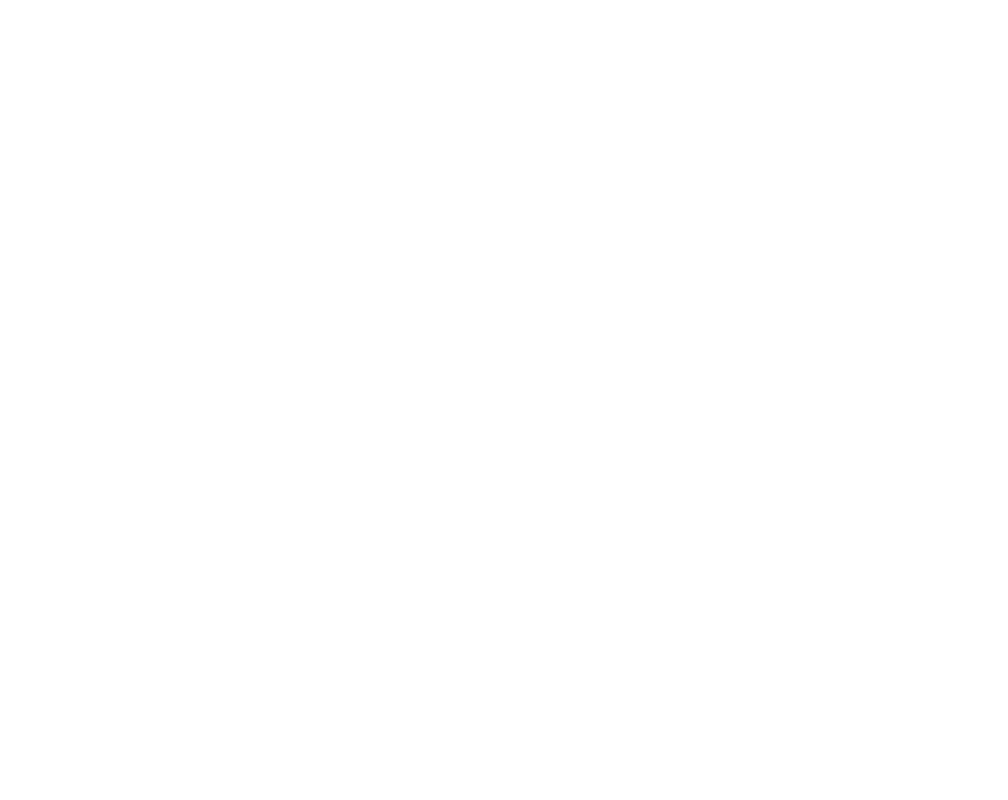
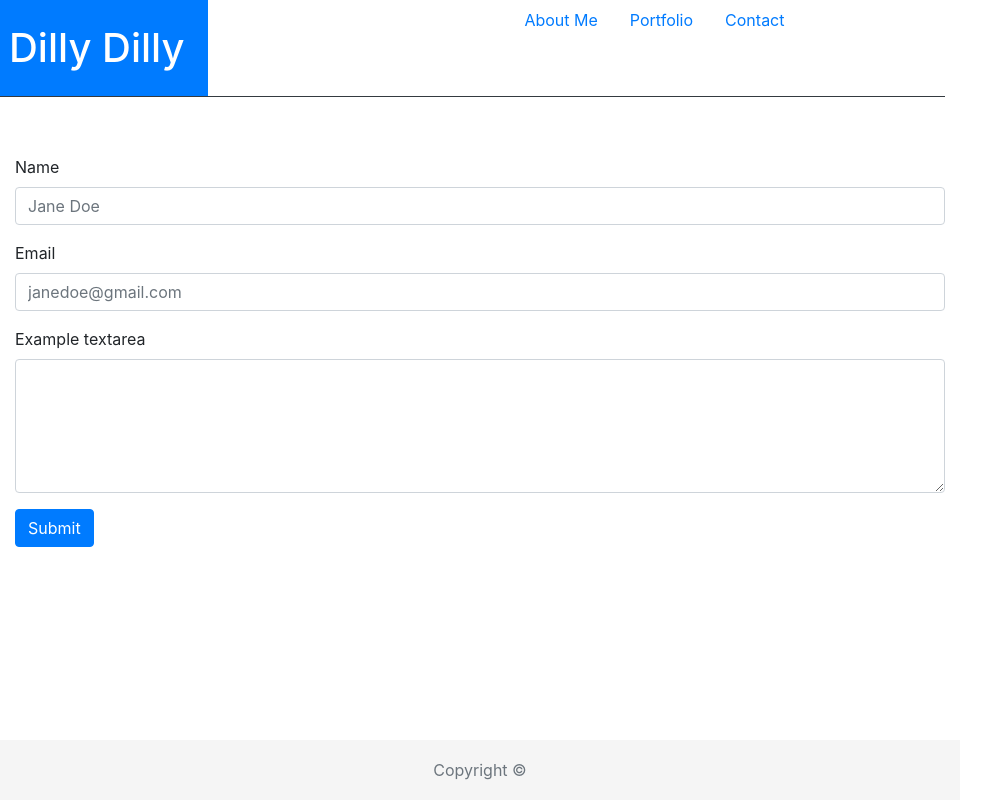
Before and after one commit to dillrein/Bootstrap-Portfolio, a plain HTML site: page contact.html in a window 1280 px wide. Shown: the whole page, without its empty margins (0-1008 px from the left). Drawn offline with nearby package versions, Linux system fonts and the light colour scheme.

Commit message:
bootstrap

```diff
--- a/assets/css/style.css
+++ b/assets/css/style.css
@@ -1,17 +1,8 @@
  *{
 box-sizing: border-box;
 max-width: 960px;
+ }
 
-}
-
-body{
-
-}
-
-header{
-
-
-}
 
 .bio-image{
     float: left;
@@ -23,32 +14,16 @@ header{
 }
 
 h1{
-    margin: 0px;
-
-
-}
-
-h2{
-
+   margin: 0;
 
 
 
 }
 
-.links{
-
-
-
-}
-
-
-.content{
-
-}
-
-.button{
-
-
+.dillnav{
+    float: right;
+    text-align: center;
+    padding-left: 300px;
 
 }
 
@@ -61,53 +36,18 @@ p{
 
 }
 
-/* .image-text{
-    position: relative;
-    text-align: center;
-    width: 50%;
-    margin: 0;
-    display: block;
-} */
 
-/* .pic-caption{
+footer{
     position: absolute;
-    padding: 5px 0px;
-    color: white;
-    background-color: #4aaaa5;
-    opacity: 1;
-    bottom: 10px;
-    font-size: 10px;
-    width:128px;
-    opacity: 0.85;
-
-
-}*/
-
-/* .picture{
-    padding:0px;
-} */
-
-/* creates 3 columns equal */
-/* .column {
-    float: left;
-    padding: 5px;
-}
-
-.row:after {
-    content: "";
-    display: table;
-    clear: both;
-}
-
-.foots{
-    color: #777777;
-    font-family: Arial, Helvetica, sans-serif;
-    font-size: 10px;
+    bottom: 0;
+    width: 100%;
+    height: 60px;
+    line-height: 60px;
+    background-color: #f5f5f5;
     text-align: center;
 }
 
-footer{
-    background-color: darkslategrey;
-    margin: 65px 0px 0px;
-    border-top: solid #4aaaa5 3px;
-}*/
+.form1{
+    padding: 10px;
+    margin: 5px;
+}
--- a/contact.html
+++ b/contact.html
@@ -7,6 +7,67 @@
     <title>Dilly Dilly</title>
 <!--Bootstrap css link-->
     <link rel="stylesheet" href="https://stackpath.bootstrapcdn.com/bootstrap/4.1.3/css/bootstrap.min.css" integrity="sha384-MCw98/SFnGE8fJT3GXwEOngsV7Zt27NXFoaoApmYm81iuXoPkFOJwJ8ERdknLPMO" crossorigin="anonymous">
+    <link rel="stylesheet" type="text/css" href="assets/css/style.css">
+
 </head>
 
 <body>
+    <header class="row mb-5 border-bottom border-dark">
+        <h1 class="bg-primary text-white float-left p-4">Dilly Dilly</h1>
+
+        <ul class="nav dillnav">
+            <li class="nav-item">
+            <a class="nav-link active" href="index.html">About Me</a>
+            </li>
+            <li class="nav-item">
+            <a class="nav-link" href="portfolio.html">Portfolio</a>
+            </li>
+            <li class="nav-item">
+            <a class="nav-link" href="contact.html">Contact</a>
+            </li>
+
+        </ul>
+
+    </header>
+
+    <form class="form1">
+            <div class="form-group">
+              <label for="formGroupExampleInput">Name</label>
+              <input type="text" class="form-control" id="formGroupExampleInput" placeholder="Jane Doe">
+            </div>
+            <div class="form-group">
+              <label for="formGroupExampleInput2">Email</label>
+              <input type="text" class="form-control" id="formGroupExampleInput2" placeholder="janedoe@gmail.com">
+            </div>
+            <div class="form-group">
+                <label for="exampleFormControlTextarea1">Example textarea</label>
+                <textarea class="form-control" id="exampleFormControlTextarea1" rows="5"></textarea>
+            </div>
+
+            <button type="submit" class="btn btn-primary">Submit</button>
+    </form>
+
+
+
+
+
+
+    <footer class="footer">
+        <div class="container">
+          <span class="text-muted">Copyright &copy;</span>
+        </div>
+      </footer>
+
+
+
+
+
+
+
+<!--Bootstrap js link-->
+    <script src="https://code.jquery.com/jquery-3.3.1.slim.min.js" integrity="sha384-q8i/X+965DzO0rT7abK41JStQIAqVgRVzpbzo5smXKp4YfRvH+8abtTE1Pi6jizo" crossorigin="anonymous"></script>
+    <script src="https://cdnjs.cloudflare.com/ajax/libs/popper.js/1.14.3/umd/popper.min.js" integrity="sha384-ZMP7rVo3mIykV+2+9J3UJ46jBk0WLaUAdn689aCwoqbBJiSnjAK/l8WvCWPIPm49" crossorigin="anonymous"></script>
+    <script src="https://stackpath.bootstrapcdn.com/bootstrap/4.1.3/js/bootstrap.min.js" integrity="sha384-ChfqqxuZUCnJSK3+MXmPNIyE6ZbWh2IMqE241rYiqJxyMiZ6OW/JmZQ5stwEULTy" crossorigin="anonymous"></script>
+
+</body>
+</html>
```
Also changed, not shown: index.html (+9 -2 lines), portfolio.html (+61 -1 lines).
